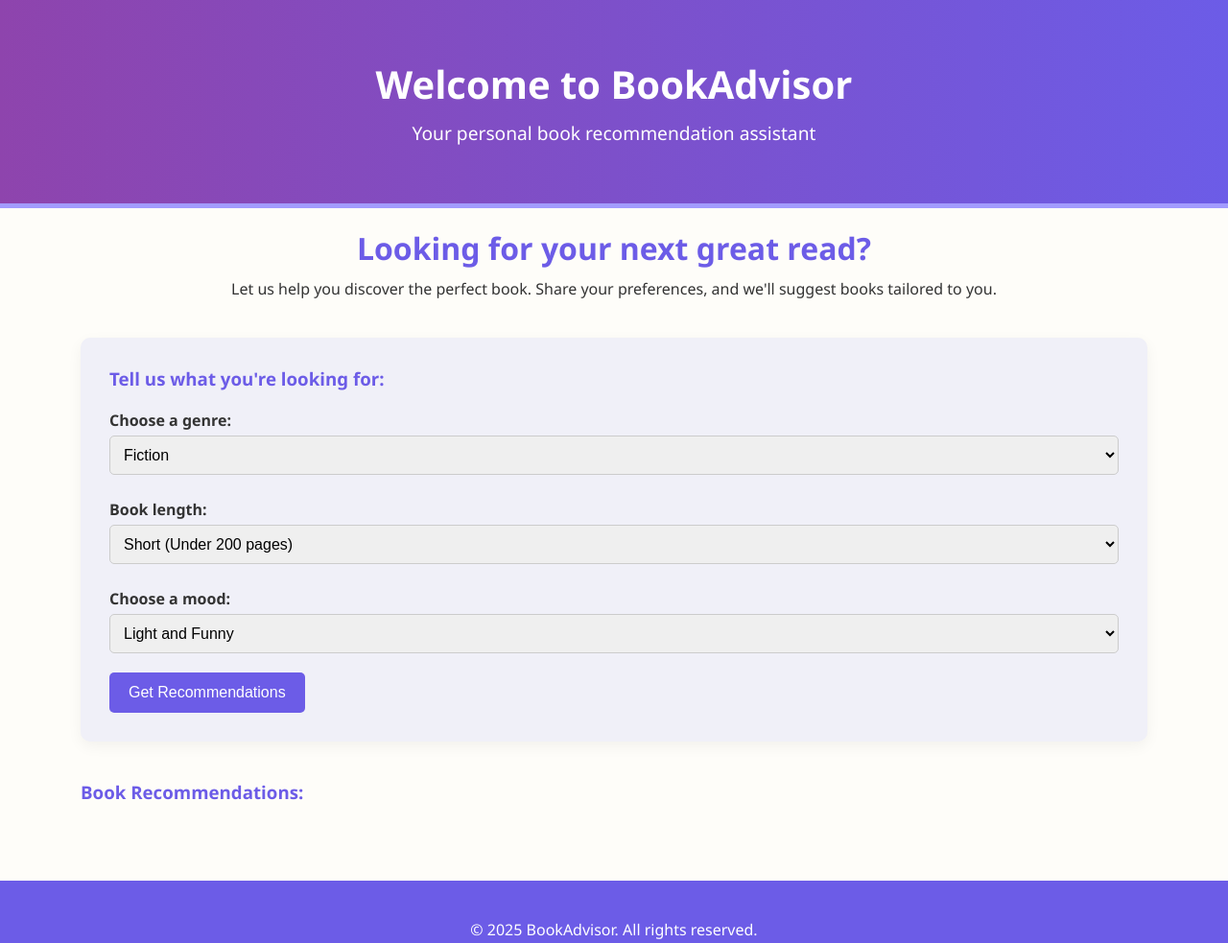
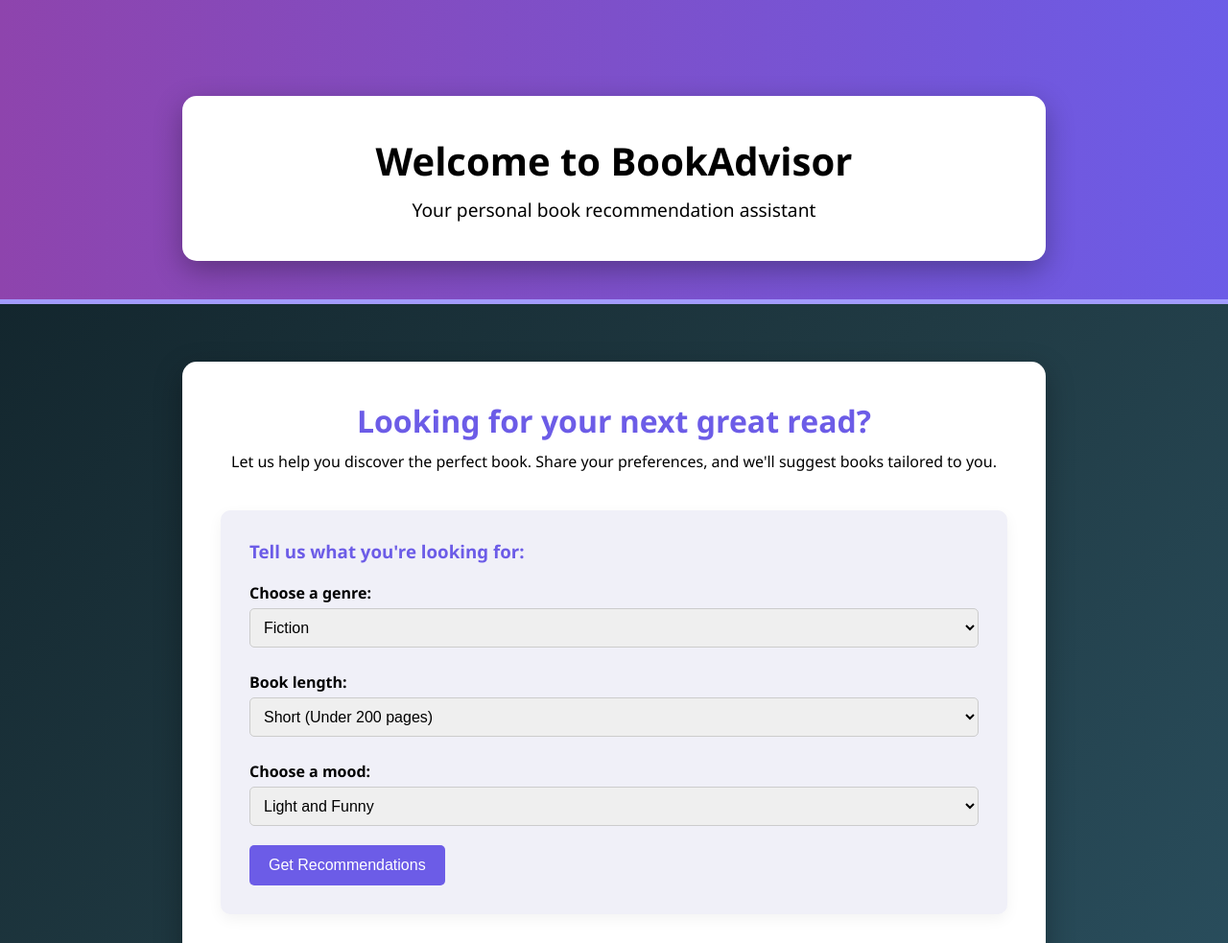
Before and after one commit to RehanKhan786505/-rehan540-BookAdvisor, a plain HTML site: page index.html in a window 1280 px wide. Shown: the top 983 px of the page at 96% size. Drawn offline with Linux system fonts and the light colour scheme.

Commit message:
Enhance styles for body, container, and buttons
Added styles for body, container, headings, and buttons.

```diff
--- a/styles.css
+++ b/styles.css
@@ -135,3 +135,38 @@
       width: 100%;
     }
   }
+  body{
+    font-family: 'Segoe UI', sans-serif;
+    background: linear-gradient(135deg,#0f2027,#203a43,#2c5364);
+    color:white;
+}
+
+.container{
+    max-width:900px;
+    margin:auto;
+    margin-top:60px;
+    background:white;
+    color:black;
+    padding:40px;
+    border-radius:15px;
+    box-shadow:0 10px 30px rgba(0,0,0,0.3);
+}
+
+h1{
+    text-align:center;
+}
+
+button{
+    background:#007BFF;
+    color:white;
+    border:none;
+    padding:12px 20px;
+    border-radius:8px;
+    cursor:pointer;
+    transition:.3s;
+}
+
+button:hover{
+    background:#0056b3;
+    transform:scale(1.05);
+}
```
